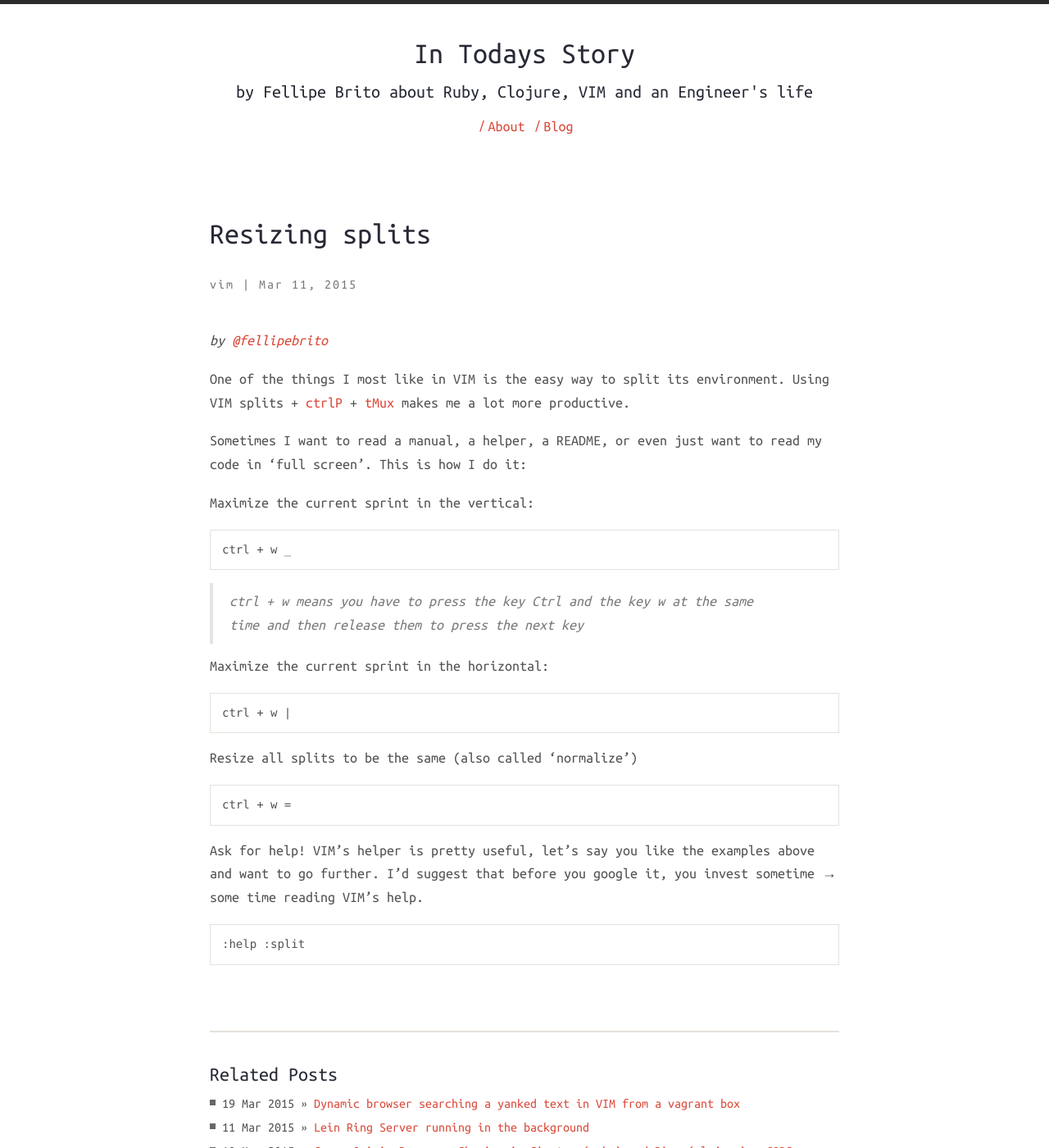
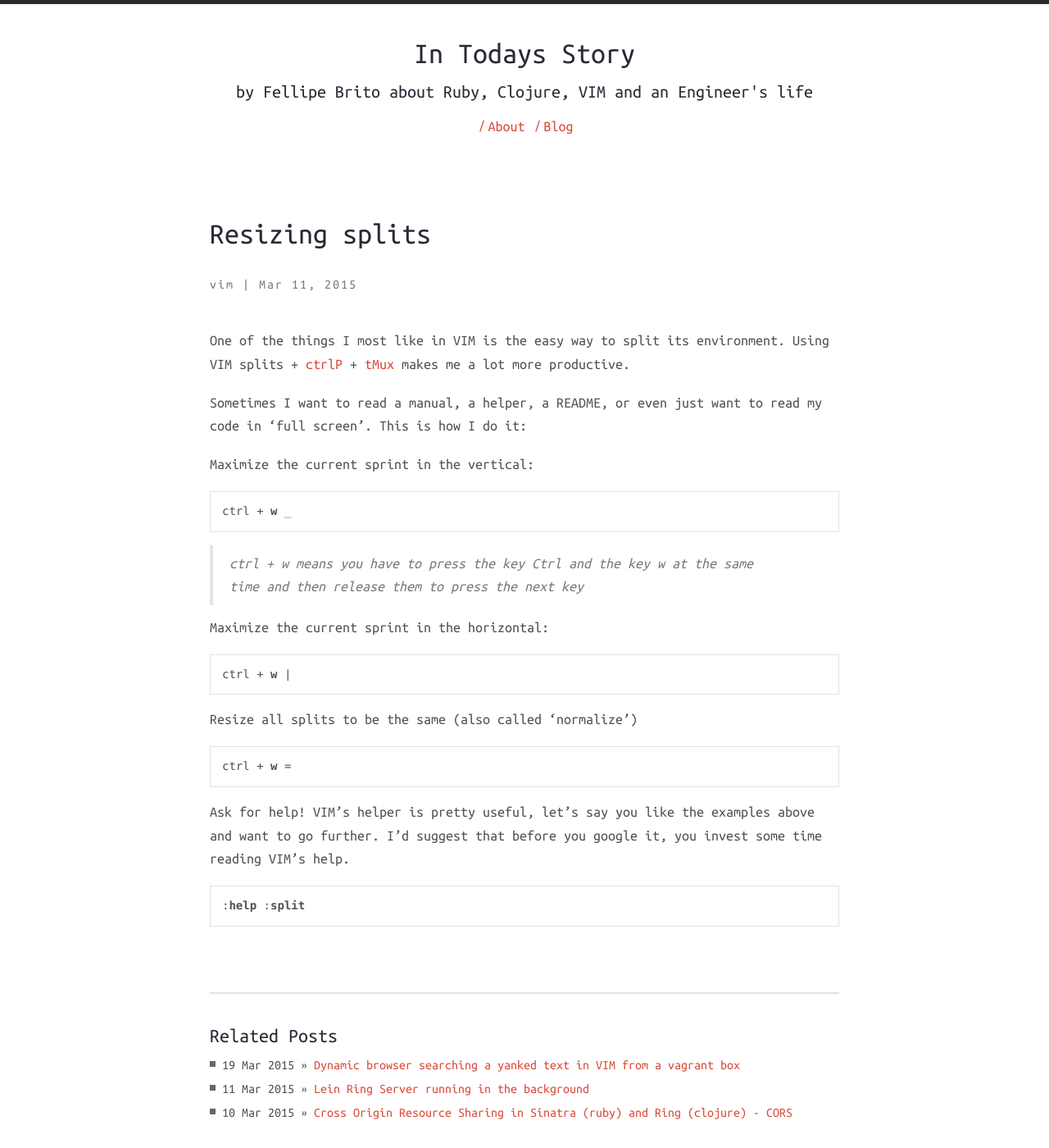
Before and after one commit to Devlandia/in-todays-story-blog, a Jekyll site: the page built from _posts/2015-03-11-resizing-splits.markdown, in a window 1280 px wide and 1400 px high. Shown: the whole window at 82% size. Built offline with Jekyll 4.4.1, drawn with Linux system fonts in a browser that asks for light colours; nearby versions of some CDN libraries.

Commit message:
resizing-splits

````diff
--- a/_posts/2015-03-11-resizing-splits.markdown
+++ b/_posts/2015-03-11-resizing-splits.markdown
@@ -1,35 +1,31 @@
 ---
+title: "Resizing splits"
+meta_description: Sometimes I want to read a manual, a helper, a README, or even just want to read my code in 'full screen'. This is how I do it.
 layout: post
-title: "Resizing splits"
-date: 2015-03-11 09:00:00 -0700
-comments: true
-author: Fellipe Brito
+permalink: resizing-splits
 categories: [vim]
 ---
-
-_by [@fellipebrito](https://github.com/fellipebrito)_
-
 One of the things I most like in VIM is the easy way to split its environment. Using VIM splits + [ctrlP](https://github.com/kien/ctrlp.vim) + [tMux](http://en.wikipedia.org/wiki/Tmux) makes me a lot more productive.
 
 Sometimes I want to read a manual, a helper, a README, or even just want to read my code in 'full screen'. This is how I do it:
 
 Maximize the current sprint in the vertical:
-```
+{% highlight vim %}
 ctrl + w _
-```
+{% endhighlight %}
 > _ctrl + w means you have to press the key Ctrl and the key w at the same time and then release them to press the next key_
 
 Maximize the current sprint in the horizontal:
-```
+{% highlight vim %}
 ctrl + w |
-```
+{% endhighlight %}
 
 Resize all splits to be the same (also called 'normalize')
-```
+{% highlight vim %}
 ctrl + w =
-```
+{% endhighlight %}
 
-Ask for help! VIM's helper is pretty useful, let's say you like the examples above and want to go further. I'd suggest that before you google it, you invest sometime → some time reading VIM's help.
-```
+Ask for help! VIM's helper is pretty useful, let's say you like the examples above and want to go further. I'd suggest that before you google it, you invest some time reading VIM's help.
+{% highlight vim %}
 :help :split
-```
+{% endhighlight %}
````
Also changed, not shown: 17 other files.
